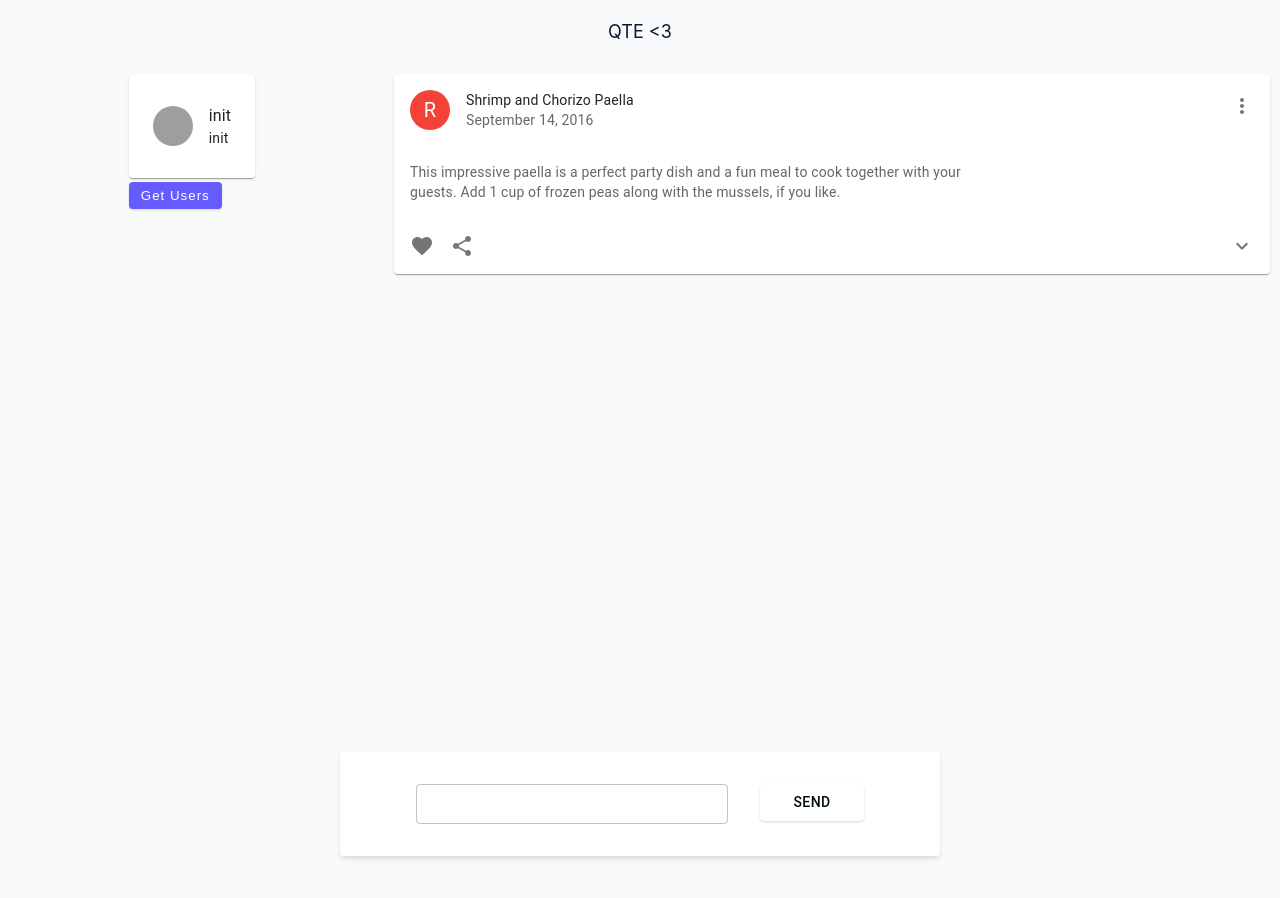
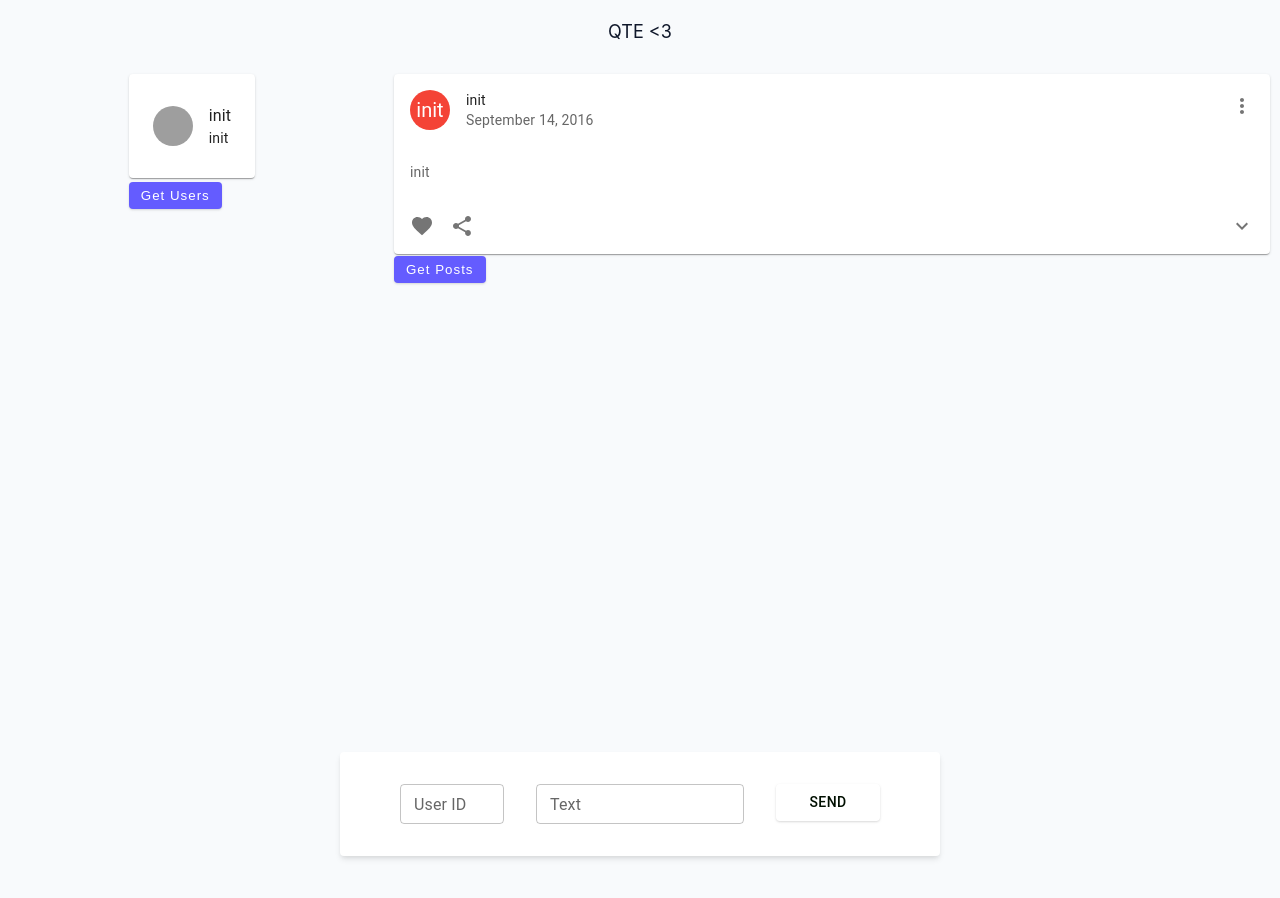
Before and after one commit to DavidFornander/chat-client, a React (Create React App) app in the folder app/: page /messages in a window 1280 px wide. Shown: the top 898 px of the page. Built offline with nearby package versions, Linux system fonts and the light colour scheme; grey boxes are pictures that could not be loaded.

Commit message:
add posts to database from homescreen

```diff
--- a/app/src/features/chat/MessageBar.tsx
+++ b/app/src/features/chat/MessageBar.tsx
@@ -19,8 +19,8 @@ const MessageBar = () => {
 
     if (target.name.value != "") {
       dispatch(add(target.name.value))
+      console.log("msg: Sent")
     }
-    console.log("msg: Sent")
   }
 
   return (
--- /dev/null
+++ b/app/src/features/post/AddPostBar.tsx
@@ -0,0 +1,88 @@
+import Button from '@mui/material/Button';
+import TextField from '@mui/material/TextField';
+import axios from 'axios';
+import React, { FormEvent, useState } from 'react'
+import { add } from '../../reducers/PostReducer';
+
+const url = 'http://localhost:3000/posts';
+
+const AddPostBar = () => {
+
+    const [post, setPost] = useState({
+        user_id: 0,
+        text: 'init',
+    });
+
+    const addPost = async (temp_data: typeof post ) => {
+        try {
+            axios.post(url, temp_data)
+            .then(function(res){
+                console.log(res);
+            })
+            .catch(function(res){
+                console.log(res)
+            })
+
+        } catch (error) {
+            console.log(error)
+        }
+    };
+
+    const onSubmitHandler = (e: FormEvent<HTMLFormElement>) => {
+        e.preventDefault();
+
+        const target = e.target as typeof e.target & {
+            temp_user_id: { value: number }
+            temp_text: { value: string }
+        }
+
+        console.log(target);
+
+
+        if (target.temp_user_id.value!= 0 && target.temp_text.value!= "" ) {
+            addPost({
+                user_id: target.temp_user_id.value,
+                text: target.temp_text.value
+            })
+            console.log("msg: Sent")
+        }
+    }
+
+    return (
+        <div>
+            <form onSubmit={onSubmitHandler} className="form">
+                <TextField
+                    sx={{ width: 1 / 5 }}
+                    type='number'
+                    name='temp_user_id'
+                    id='temp_user_id'
+                    size='small'
+                    label='User ID'
+                />
+                <TextField
+                    sx={{ width: 2 / 5, marginLeft: 4, marginRight:4 }}
+                    type='text'
+                    name='temp_text'
+                    id='temp_text'
+                    size='small'
+                    label='Text'
+                />
+                <Button
+                    sx={{
+                        width: 1 / 5,
+                    }}
+                    className='bt'
+                    type='submit'
+                >
+                    Send
+                </Button>
+            </form>
+        </div>
+    )
+}
+
+export default AddPostBar
+
+function dispatch(arg0: any) {
+    throw new Error('Function not implemented.');
+}
--- a/app/src/features/post/GetPosts.tsx
+++ b/app/src/features/post/GetPosts.tsx
@@ -1,8 +1,192 @@
-import React from 'react'
+import { useState } from 'react'
+import axios from 'axios';
+import { postSlice } from '../chat/chatSlice';
+import React from 'react';
+import { styled } from '@mui/material/styles';
+import Card from '@mui/material/Card';
+import CardHeader from '@mui/material/CardHeader';
+import CardContent from '@mui/material/CardContent';
+import CardActions from '@mui/material/CardActions';
+import Collapse from '@mui/material/Collapse';
+import Avatar from '@mui/material/Avatar';
+import IconButton, { IconButtonProps } from '@mui/material/IconButton';
+import Typography from '@mui/material/Typography';
+import { red } from '@mui/material/colors';
+import FavoriteIcon from '@mui/icons-material/Favorite';
+import ShareIcon from '@mui/icons-material/Share';
+import ExpandMoreIcon from '@mui/icons-material/ExpandMore';
+import MoreVertIcon from '@mui/icons-material/MoreVert';
+
+import './post.css'
+import MessagePanel from '../chat/MessagePanel';
+import MessageBar from '../chat/MessageBar';
+
+
+const url = 'http://localhost:3000/posts';
+
+
+interface ExpandMoreProps extends IconButtonProps {
+  expand: boolean;
+}
+
+const ExpandMore = styled((props: ExpandMoreProps) => {
+  const { expand, ...other } = props;
+  return <IconButton {...other} />;
+})(({ theme, expand }) => ({
+  transform: !expand ? 'rotate(0deg)' : 'rotate(180deg)',
+  marginLeft: 'auto',
+  transition: theme.transitions.create('transform', {
+    duration: theme.transitions.duration.shortest,
+  }),
+}));
+
 
 const GetPosts = () => {
+
+  const [expanded, setExpanded] = React.useState(false);
+
+  const handleExpandClick = () => {
+    setExpanded(!expanded);
+  };
+
+
+
+  const [posts, setPosts] = useState([{
+    id: 0,
+    user_id: 'init',
+    text: 'init',
+}]);
+
+const fetchPosts = async () => {
+    try {
+        const { data } = await axios.get(url)
+        console.log(data);
+        setPosts(data);
+    } catch (error) {
+        console.log(error)
+    }
+};
+
+function UL<T>({
+  items,
+  render,
+  render2,
+}: React.DetailedHTMLProps<
+  React.HTMLAttributes<HTMLUListElement>,
+  HTMLUListElement
+> & {
+  items: T[];
+  render: (item: T) => React.ReactNode;
+  render2: (item: T) => React.ReactNode;
+}) {
   return (
-    <div>GetPosts</div>
+      <ul style={{margin: 0}}>
+          {items.map((item, index) => (
+              <li style={{margin: 0, padding:0, }} key={index} >
+
+
+
+
+                  <Card sx={{ maxWidth: 900 }}>
+        <CardHeader
+          avatar={
+            <Avatar sx={{ bgcolor: red[500] }} aria-label="recipe">
+              {render(item)}
+            </Avatar>
+          }
+          action={
+            <IconButton aria-label="settings">
+              <MoreVertIcon />
+            </IconButton>
+          }
+          title={render(item)}
+          subheader="September 14, 2016"
+        />
+
+        <CardContent>
+          <Typography variant="body2" color="text.secondary">
+            {render2(item)}
+          </Typography>
+        </CardContent>
+        <CardActions disableSpacing>
+          <IconButton aria-label="add to favorites">
+            <FavoriteIcon />
+          </IconButton>
+          <IconButton aria-label="share">
+            <ShareIcon />
+          </IconButton>
+          <ExpandMore
+            expand={expanded}
+            onClick={handleExpandClick}
+            aria-expanded={expanded}
+            aria-label="show more"
+          >
+            <ExpandMoreIcon />
+          </ExpandMore>
+        </CardActions>
+        <Collapse in={expanded} timeout="auto" unmountOnExit>
+          <CardContent>
+            <MessagePanel></MessagePanel>
+            <MessageBar></MessageBar>
+          </CardContent>
+        </Collapse>
+      </Card>
+
+
+
+
+
+
+
+                  {/* <Card sx={{
+                      padding: 1,
+                      width: 1,
+                      height: 1,
+                      bgColor: 'background.paper'
+                      }}>
+                      <List sx={{ width: '100%', maxWidth: 360, bgcolor: 'background.paper' }}>
+                          <ListItem alignItems="flex-start">
+                              <ListItemAvatar>
+                                  <Avatar alt="Remy Sharp" src="/static/images/avatar/1.jpg" />
+                              </ListItemAvatar>
+                              <ListItemText
+                                  primary={render(item)}
+                                  secondary={
+                                      <React.Fragment>
+                                          <Typography
+                                              sx={{ display: 'inline' }}
+                                              component="span"
+                                              variant="body2"
+                                              color="text.primary"
+                                          >
+                                              {render2(item)}
+                                          </Typography>
+                                      </React.Fragment>
+                                  }
+                              />
+                          </ListItem>
+                      </List>
+                  </Card> */}
+              </li>
+          ))}
+      </ul>
+  );
+}
+
+
+  return (
+    <div style={{margin: 0}}>
+    <UL
+        //onLoad={getUser}
+        items={posts}
+        render={(data) => <>{data.user_id}</>}
+        render2={(data) => <>{data.text}</>}
+    >
+    </UL>
+    <button className='btn' onClick={fetchPosts}>
+        Get Posts
+    </button>
+</div>
   )
 }
 
--- a/app/src/features/users/GetUsers.tsx
+++ b/app/src/features/users/GetUsers.tsx
@@ -16,7 +16,7 @@ const GetUsers = () => {
         password: 'init'
     }]);
 
-    const getUsers = async () => {
+    const fetchUsers = async () => {
         try {
             const { data } = await axios.get(url)
             console.log(data);
@@ -86,10 +86,8 @@ const GetUsers = () => {
                 render={(data) => <>{data.name}</>}
                 render2={(data) => <>{data.email}</>}
             >
-
             </UL>
-
-            <button className='btn' onClick={getUsers}>
+            <button className='btn' onClick={fetchUsers}>
                 Get Users
             </button>
         </div>
--- a/app/src/pages/Home.page.tsx
+++ b/app/src/pages/Home.page.tsx
@@ -4,6 +4,9 @@ import MessageBar from '../features/chat/MessageBar';
 import Post from "../features/post/Post";
 import UserPanel from "../features/chat/UserPanel";
 import GetUsers from "../features/users/GetUsers";
+import GetPosts from "../features/post/GetPosts";
+import AddPostBar from "../features/post/AddPostBar";
+
 
 
 const HomePage = () => {
@@ -21,13 +24,13 @@ const HomePage = () => {
           <GetUsers></GetUsers>
         </nav>
         <article className="Article">
-          <Post></Post>
+          <GetPosts/>
         </article>
       </section>
 
       {/* footer section*/}
       <footer className="Footer">
-        <MessageBar></MessageBar>
+        <AddPostBar/>
       </footer>
     </>
   );
```
Also changed, not shown: 1 other file (tests, documents, lock files or other folders).
